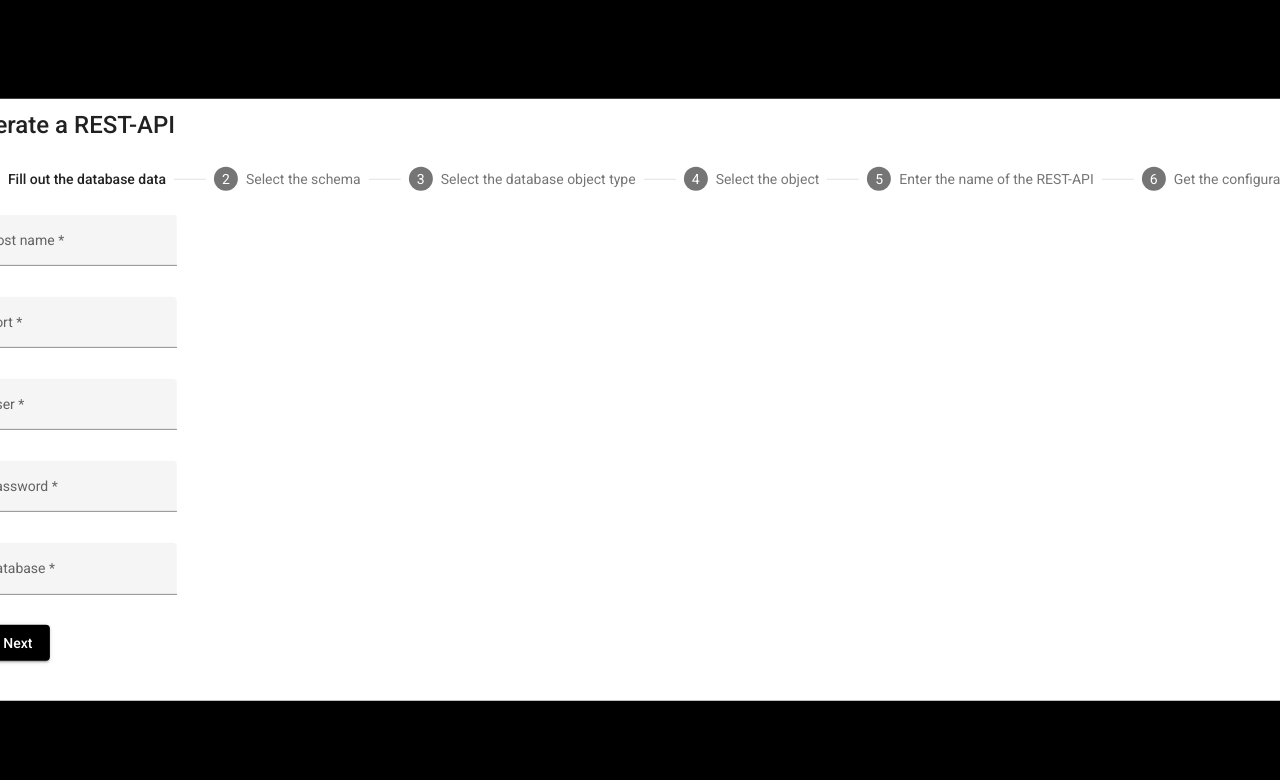
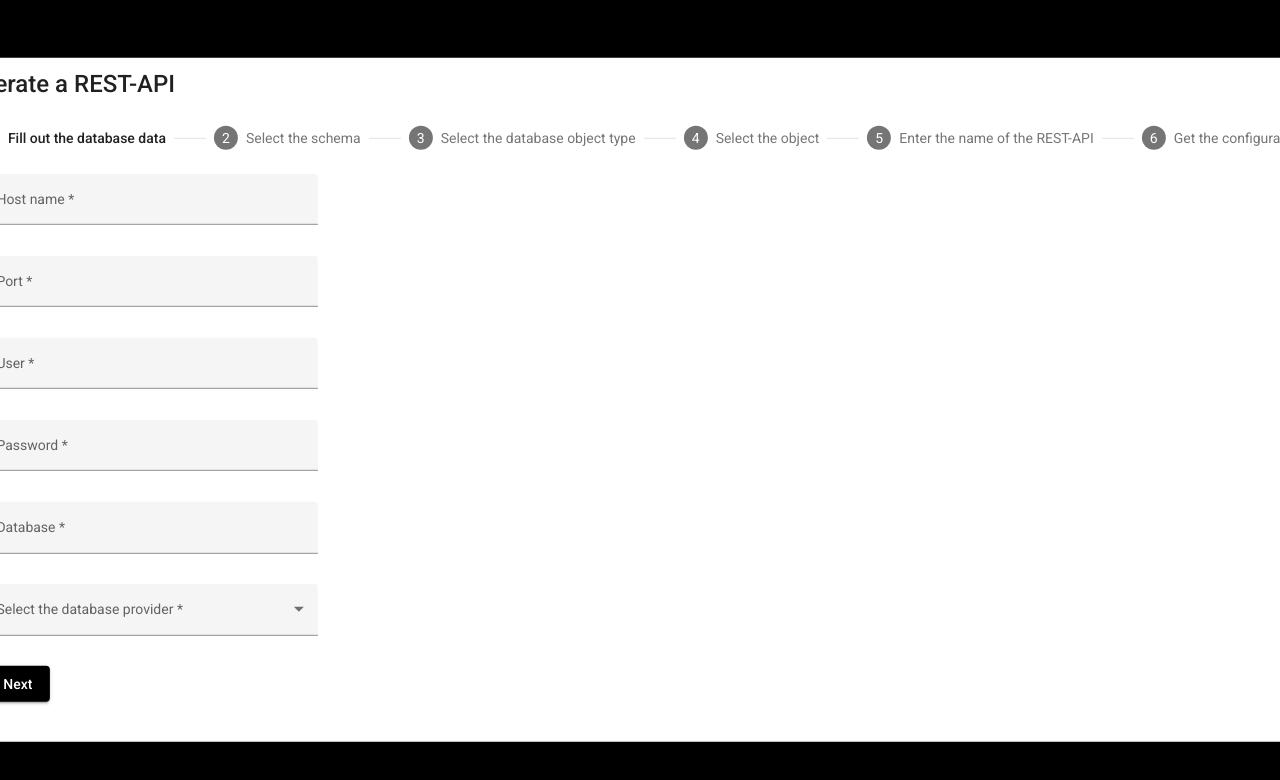
Before and after one commit to Chavalentas/BachelorThesis2, an Angular app in the folder Frontend/prototype-frontend/: page / in a window 1280 px wide. Shown: the top 780 px of the page. Built offline with nearby package versions, Linux system fonts and the light colour scheme.

Commit message:
User has to specify the database provider now

```diff
--- a/Frontend/prototype-frontend/src/app/app.module.ts
+++ b/Frontend/prototype-frontend/src/app/app.module.ts
@@ -17,6 +17,7 @@ import { ReactiveFormsModule } from '@angular/forms';
 import { MatFormFieldModule } from '@angular/material/form-field';
 import {MatInputModule} from '@angular/material/input';
 import {MatRadioModule} from '@angular/material/radio';
+import {MatSelectModule} from '@angular/material/select';
 import {ScrollingModule} from '@angular/cdk/scrolling';
 import { ServiceModule } from './services/service.module';
 import { NodeRedInstanceDataDialogComponent } from './components/node-red-instance-data-dialog/node-red-instance-data-dialog.component';
@@ -39,6 +40,7 @@ import { NodeRedInstanceDataDialogComponent } from './components/node-red-instan
     MatInputModule,
     MatListModule,
     MatRadioModule,
+    MatSelectModule,
     MatStepperModule,
     MatFormFieldModule,
     FormsModule,
--- a/Frontend/prototype-frontend/src/app/components/home/home.component.html
+++ b/Frontend/prototype-frontend/src/app/components/home/home.component.html
@@ -9,7 +9,7 @@
           <form [formGroup]="firstFormGroup">
             <div>
             <p>
-            <mat-form-field class="host-name-entry-field" appearance="fill">
+            <mat-form-field class="entry-field" appearance="fill">
               <mat-label>Host name</mat-label>
               <input id="host-name-input" matInput type="text"  formControlName="hostNameControl" placeholder="Enter the host name..." required>
               <mat-error *ngIf="firstFormGroup?.get('hostNameControl')?.errors?.['required']">The host name cannot be empty!</mat-error>
@@ -17,7 +17,7 @@
             </mat-form-field>
           </p>
           <p>
-            <mat-form-field class="port-entry-field" appearance="fill">
+            <mat-form-field class="entry-field" appearance="fill">
               <mat-label>Port</mat-label>
               <input id="port-input" matInput type="text"  formControlName="portControl" placeholder="Enter the port..." required>
               <mat-error *ngIf="firstFormGroup?.get('portControl')?.errors?.['required']">The port cannot be empty!</mat-error>
@@ -25,7 +25,7 @@
             </mat-form-field>
           </p>
           <p>
-            <mat-form-field class="user-entry-field" appearance="fill">
+            <mat-form-field class="entry-field" appearance="fill">
               <mat-label>User</mat-label>
               <input id="user-input" matInput type="text"  formControlName="userControl" placeholder="Enter the user..." required>
               <mat-error *ngIf="firstFormGroup?.get('userControl')?.errors?.['required']">The user cannot be empty!</mat-error>
@@ -33,7 +33,7 @@
             </mat-form-field>
           </p>
           <p>
-            <mat-form-field class="password-entry-field" appearance="fill">
+            <mat-form-field class="entry-field" appearance="fill">
               <mat-label>Password</mat-label>
               <input  id="password-input" matInput type="password"  formControlName="passwordControl" placeholder="Enter the password..." required>
               <mat-error *ngIf="firstFormGroup?.get('passwordControl')?.errors?.['required']">The password cannot be empty!</mat-error>
@@ -41,11 +41,21 @@
             </mat-form-field>
           </p>
           <p>
-            <mat-form-field class="database-entry-field" appearance="fill">
+            <mat-form-field class="entry-field" appearance="fill">
               <mat-label>Database</mat-label>
               <input id="database-input" matInput type="text"  formControlName="databaseControl" placeholder="Enter the database..." required>
               <mat-error *ngIf="firstFormGroup?.get('databaseControl')?.errors?.['required']">The database cannot be empty!</mat-error>
               <mat-error *ngIf="firstFormGroup?.get('databaseControl')?.errors?.['correctDatabase']">The database cannot contain the following characters(;=&)!</mat-error>
+            </mat-form-field>
+          </p>
+          <p>
+            <mat-form-field class="entry-field" appearance="fill">
+              <mat-label>Select the database provider</mat-label>
+              <mat-select disableRipple formControlName="dbProviderControl">
+                <mat-option value="mssql">Microsoft SQL Server</mat-option>
+                <mat-option value="postgres">PostgreSQL</mat-option>
+              </mat-select>
+              <mat-error *ngIf="firstFormGroup?.get('dbProviderControl')?.errors?.['required']">The database provider cannot be empty!</mat-error>
             </mat-form-field>
           </p>
         </div>
--- a/Frontend/prototype-frontend/src/app/components/home/home.component.scss
+++ b/Frontend/prototype-frontend/src/app/components/home/home.component.scss
@@ -107,6 +107,10 @@
   transform: translate(-50%, -50%);
 }
 
+.entry-field{
+  width: 25%;
+}
+
 ::ng-deep .mat-horizontal-stepper-header{
   pointer-events: none !important;
 }
--- a/Frontend/prototype-frontend/src/app/components/home/home.component.ts
+++ b/Frontend/prototype-frontend/src/app/components/home/home.component.ts
@@ -150,6 +150,7 @@ export class HomeComponent implements OnInit {
     userControl: ['', [Validators.required, createUsernameCorrectnessValidator()]],
     passwordControl : ['', [Validators.required, createPasswordCorrectnessValidator()]],
     databaseControl : ['', [Validators.required, createDatabaseCorrectnessValidator()]],
+    dbProviderControl : ['', [Validators.required]]
   });
 
   /**
@@ -209,23 +210,9 @@ export class HomeComponent implements OnInit {
       this._dbConfiguration.user = this.firstFormGroup?.get('userControl')?.value;
       this._dbConfiguration.password = this.firstFormGroup?.get('passwordControl')?.value;
       this._dbConfiguration.database = this.firstFormGroup?.get('databaseControl')?.value;
+      this._dbConfiguration.dbProvider = this.firstFormGroup?.get('dbProviderControl')?.value;
       this._connString = this._helperService.buildConnectionString(this._dbConfiguration);
-
-      this.getDbProvider(this._connString).subscribe({
-        next : data => {
-          this._dbProvider = data[0];
-        },
-
-        error : error => {
-          if (error.error.error === undefined){
-            this.firstStepSuccessMessage = 'Some error occurred during the connection establishing!';
-            return;
-          }
-
-          this.firstStepSuccessMessage = error.error.error;
-          return;
-        }
-      })
+      this._dbProvider = this.firstFormGroup?.get('dbProviderControl')?.value;
 
       this.loadSchemas().subscribe({
         next: data => {
@@ -245,11 +232,11 @@ export class HomeComponent implements OnInit {
         },
         error: error => {
           if (error.error.error === undefined){
-            this.secondStepSuccessMessage = 'Some error occurred during the loading of schemas!';
+            this.firstStepSuccessMessage = 'Some error occurred during the loading of schemas!';
             return;
           }
 
-          this.secondStepSuccessMessage = error.error.error;
+          this.firstStepSuccessMessage = error.error.error;
         }
       });
   }
@@ -494,6 +481,7 @@ export class HomeComponent implements OnInit {
    */
   private loadSchemas() : Observable<GetSchemasResponse>{
     var reqBody = {"conn" : this._connString};
+    console.log(reqBody);
     return this._httpClient.post<GetSchemasResponse>(`${schemaParserBackendConfig.conn}/get-schemas`, reqBody).pipe(
       map(response => {
         return response;
@@ -516,20 +504,6 @@ export class HomeComponent implements OnInit {
         return response;
       }),
     );
-  }
-
-  /**
-   * Gets the database provider.
-   * @param connString The connection string.
-   * @returns The HTTP response observable.
-   */
-  private getDbProvider(connString : string) : Observable<Array<string>>{
-    var reqBody = {"conn" : connString};
-    return this._httpClient.post<GetDbProviderResponse>(`${schemaParserBackendConfig.conn}/get-db-provider`, reqBody).pipe(
-      map(response => {
-        return response.result;
-      })
-    )
   }
 
   /**
--- a/Frontend/prototype-frontend/src/app/models/db-configuration.model.ts
+++ b/Frontend/prototype-frontend/src/app/models/db-configuration.model.ts
@@ -26,4 +26,9 @@ export interface DbConfiguration{
    * Represents the database name.
    */
   database : string;
+
+  /**
+   * Represents the database provider.
+   */
+  dbProvider : string;
 }
--- a/Frontend/prototype-frontend/src/app/services/helper.service.ts
+++ b/Frontend/prototype-frontend/src/app/services/helper.service.ts
@@ -19,7 +19,8 @@ export class HelperService {
       var userEq = `User=${dbConfig.user}`;
       var pwEq = `Pw=${dbConfig.password}`;
       var dbEq = `Db=${dbConfig.database}`;
-      var eqs = [hostEq, portEq, userEq, pwEq, dbEq];
+      var providerEq = `Provider=${dbConfig.dbProvider}`;
+      var eqs = [hostEq, portEq, userEq, pwEq, dbEq, providerEq];
       var result = eqs.join(";");
       return result;
   }
```
Also changed, not shown: Frontend/prototype-frontend/src/app/models/property.model.ts (deleted, +0 -9 lines), 1 other file (tests, documents, lock files or other folders).
